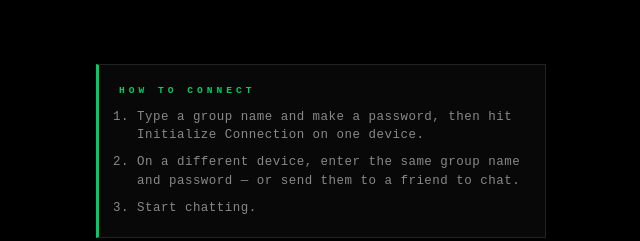
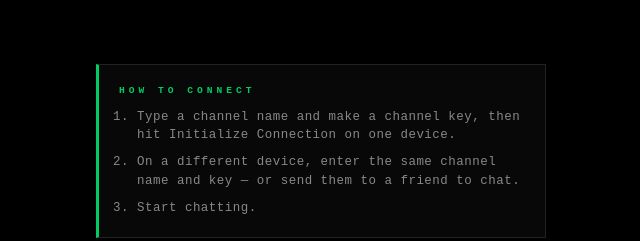
Before and after one commit to Sohan-Sallagundala/jurp-connect, a website: page index.html in a window 1280 px wide. Shown: the top 241 px of the page, 319-959 px from the left. Drawn offline with nearby package versions, Linux system fonts and the light colour scheme.

Commit message:
fix to final

```diff
--- a/index.html
+++ b/index.html
@@ -6,6 +6,7 @@
     <title>Jurp Connect</title>
     <link rel="stylesheet" href="style.css">
     <link rel="icon" type="image/png" href="logo.png">
+
 </head>
 <body>
     <div id="login-screen">
@@ -13,8 +14,8 @@
             <div class="manual-box">
                 <p class="manual-title">HOW TO CONNECT</p>
                 <ol>
-                    <li>Type a group name and make a password, then hit Initialize Connection on one device.</li>
-                    <li>On a different device, enter the same group name and password — or send them to a friend to chat.</li>
+                    <li>Type a channel name and make a channel key, then hit Initialize Connection on one device.</li>
+                    <li>On a different device, enter the same channel name and key — or send them to a friend to chat.</li>
                     <li>Start chatting.</li>
                 </ol>
             </div>
```
